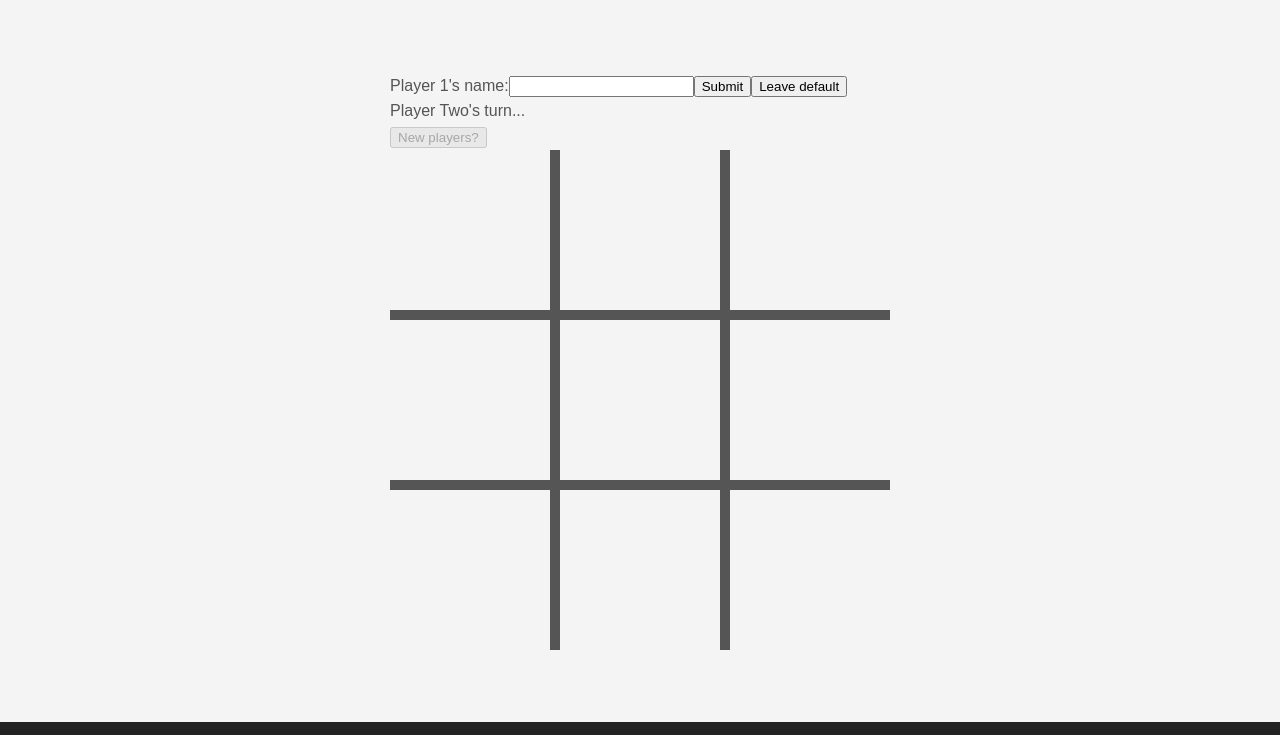
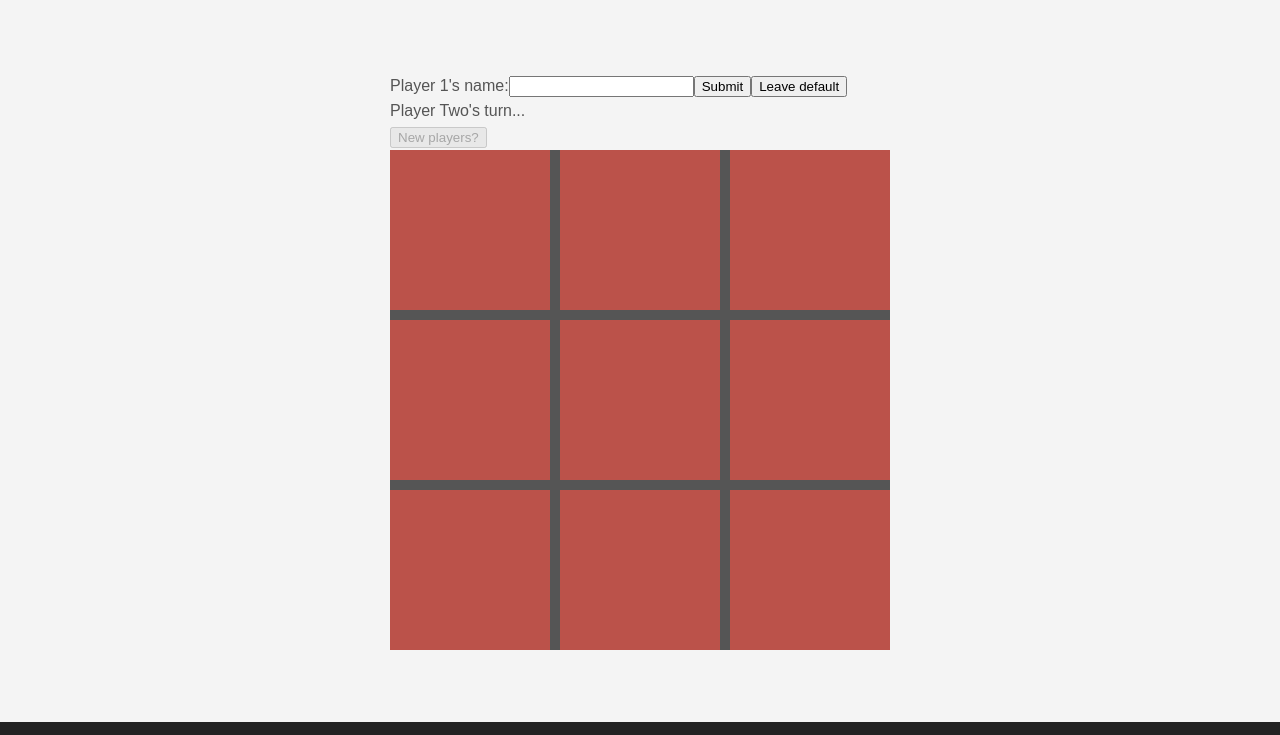
Before and after one commit to cpxx9/odin-tictactoe, a plain HTML site: page index.html in a window 1280 px wide. Both pictures are taken after a click on the button "New players?". Shown: the top 735 px of the page. Drawn offline with Linux system fonts and the light colour scheme.

Commit message:
added disabled styles

```diff
--- a/CSS/styles.css
+++ b/CSS/styles.css
@@ -54,6 +54,11 @@ a:hover {
   opacity: .8;
 }
 
+.cell:disabled {
+  opacity: .6;
+  background-color: #FF5143;
+}
+
 /*FOOTER
 ------------------------------*/
 footer a {
```
